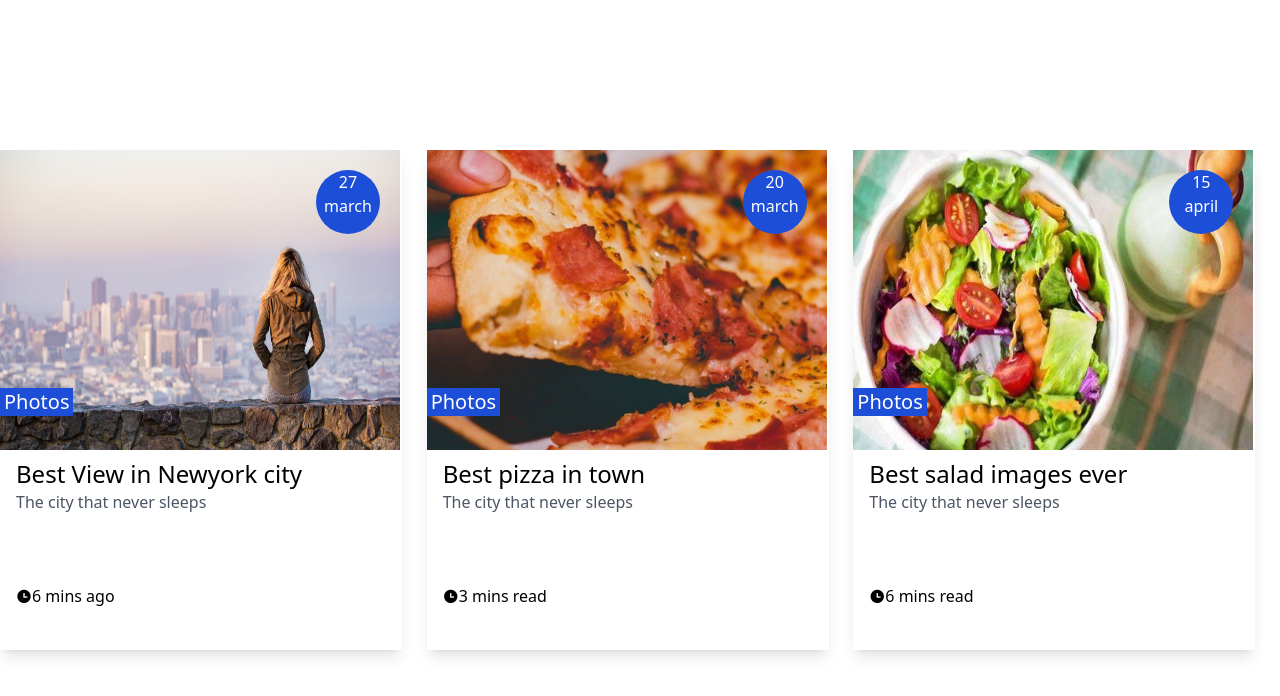
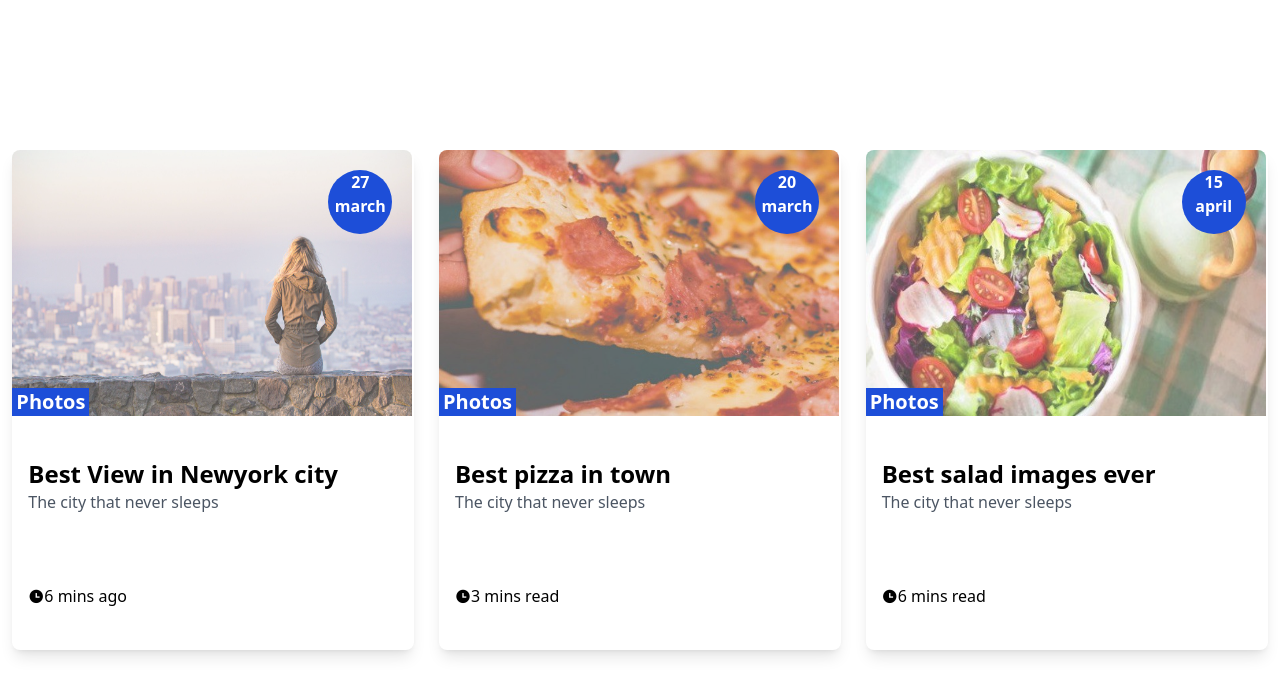
Before and after one commit to chetansq/Tailwind-CSS, a website: page main/components/card_grid_for_post/card_grid.html in a window 1280 px wide. Drawn offline with nearby package versions, Linux system fonts and the light colour scheme.

Commit message:
card demo complete

```diff
--- a/main/components/card_grid_for_post/card_grid.html
+++ b/main/components/card_grid_for_post/card_grid.html
@@ -10,21 +10,21 @@
 </head>
 
 <body>
-    <main class="grid grid-cols-3 grid-rows-1 justify-center items-center h-screen ">
+    <main class="grid grid-cols-3 grid-rows-1 justify-center place-items-center m-auto  h-screen ">
         <!-- card 1 -->
-        <div class="shadow-lg h-[500px] w-[402px] flex flex-col">
+        <div class="shadow-lg h-[500px] w-[402px] flex flex-col rounded-lg ">
 
             <div class="h-[266px] w-[400px] relative">
-                <p class="absolute z-10  text-white text-center bg-blue-700 rounded-full h-16 w-16 right-5 top-5">27
+                <p class="absolute z-10  text-white text-center bg-blue-700 rounded-full h-16 w-16 right-5 top-5 font-bold  hover:text-blue-800 hover:bg-white">27
                     <br> march
                 </p>
-                <p class="absolute z-10 text-white bg-blue-700 bottom-0 text-xl px-1">Photos</p>
-                <img src="../assets/card_image1.jpg" alt="" class="absolute h-[300px] w-[400px]">
+                <p class="absolute z-10 text-white bg-blue-700 bottom-0 text-xl px-1 font-bold  hover:text-blue-800 hover:bg-white">Photos</p>
+                <img src="../assets/card_image1.jpg" alt="" class="absolute h-full opacity-70 hover:opacity-100 rounded-t-lg">
 
             </div>
             <div class="px-4 flex flex-col justify-between h-[150px] my-auto">
                 <div>
-                    <p class="text-2xl">Best View in Newyork city</p>
+                    <p class="text-2xl font-bold">Best View in Newyork city</p>
                     <p class="text-gray-600">The city that never sleeps</p>
 
                 </div>
@@ -35,19 +35,19 @@
             </div>
         </div>
         <!-- card 2 -->
-        <div class="shadow-lg h-[500px] w-[402px] flex flex-col">
+        <div class="shadow-lg h-[500px] w-[402px] flex flex-col rounded-lg  ">
 
             <div class="h-[266px] w-[400px] relative">
-                <p class="absolute z-10  text-white text-center bg-blue-700 rounded-full h-16 w-16 right-5 top-5">20
+                <p class="absolute z-10  text-white text-center bg-blue-700 rounded-full h-16 w-16 right-5 top-5 font-bold  hover:text-blue-800 hover:bg-white"  >20
                     <br> march
                 </p>
-                <p class="absolute z-10 text-white bg-blue-700 bottom-0 text-xl px-1">Photos</p>
-                <img src="../assets/card_iamge2.jpg" alt="" class="absolute h-[300px]">
+                <p class="absolute z-10 text-white bg-blue-700 bottom-0 text-xl px-1 font-bold  hover:text-blue-800 hover:bg-white">Photos</p>
+                <img src="../assets/card_iamge2.jpg" alt="" class="absolute w-full h-full opacity-70 hover:opacity-100  rounded-t-lg">
 
             </div>
             <div class="px-4 flex flex-col justify-between h-[150px] my-auto">
                 <div>
-                    <p class="text-2xl">Best pizza in town</p>
+                    <p class="text-2xl  font-bold">Best pizza in town</p>
                     <p class="text-gray-600">The city that never sleeps</p>
 
                 </div>
@@ -58,19 +58,19 @@
             </div>
         </div>
         <!-- card 3 -->
-        <div class="shadow-lg h-[500px] w-[402px] flex flex-col">
+        <div class="shadow-lg h-[500px] w-[402px] flex flex-col rounded-lg ">
 
             <div class="h-[266px] w-[400px] relative">
-                <p class="absolute z-10  text-white text-center bg-blue-700 rounded-full h-16 w-16 right-5 top-5">15
+                <p class="absolute z-10  text-white text-center bg-blue-700 rounded-full h-16 w-16 right-5 top-5 font-bold  hover:text-blue-800 hover:bg-white">15
                     <br> april
                 </p>
-                <p class="absolute z-10 text-white bg-blue-700 bottom-0 text-xl px-1">Photos</p>
-                <img src="../assets/card_image3.jpg" alt="" class="absolute h-[300px]">
+                <p class="absolute z-10 text-white bg-blue-700 bottom-0 text-xl px-1 font-bold  hover:text-blue-800 hover:bg-white">Photos</p>
+                <img src="../assets/card_image3.jpg" alt="" class="absolute h-full opacity-70 hover:opacity-100  rounded-t-lg">
 
             </div>
             <div class="px-4 flex flex-col justify-between h-[150px] my-auto">
                 <div>
-                    <p class="text-2xl">Best salad images ever</p>
+                    <p class="text-2xl font-bold">Best salad images ever</p>
                     <p class="text-gray-600">The city that never sleeps</p>
 
                 </div>
```
Also changed, not shown: main/components/card_grid_for_post/card.css.
